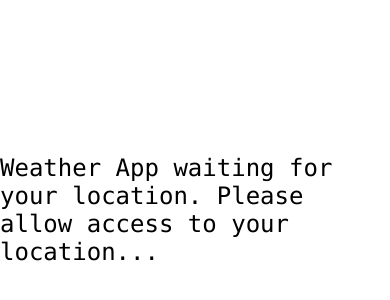
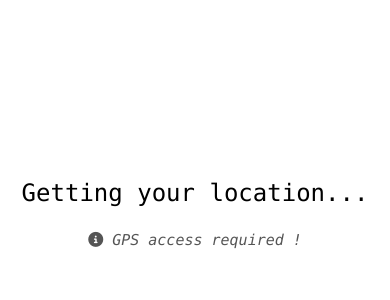
Before and after one commit to kishor300/WeatherApp, a website: page public/index.html in a window 390 px wide. Shown: the part 170-470 px from the top of the page. Drawn offline with Linux system fonts and the light colour scheme.

Commit message:
Responsive Design

```diff
--- a/public/index.html
+++ b/public/index.html
@@ -6,7 +6,8 @@
     <meta name="viewport" content="width=device-width, initial-scale=1.0, viewport-fit=cover" />
 
     <!-- loading icon library -->
-    <link rel="stylesheet" href="https://cdnjs.cloudflare.com/ajax/libs/font-awesome/4.7.0/css/font-awesome.min.css">
+    <!-- <link rel="stylesheet" href="https://cdnjs.cloudflare.com/ajax/libs/font-awesome/4.7.0/css/font-awesome.min.css"> -->
+    <link rel="stylesheet" href="https://cdnjs.cloudflare.com/ajax/libs/font-awesome/6.5.1/css/all.min.css">
     <link rel="stylesheet" href="style.css">
 
     <style>
@@ -89,7 +90,12 @@
 <body>
 
     <div id="permission-overlay">
-        <p class="permission-msg">Weather App waiting for your location. Please allow access to your location...</p>
+        <p>Getting your location...</p>
+        <p id="req">
+            <span><i class="fa-solid fa-circle-info"></i>
+            </span>
+            GPS access required !
+        </p>
     </div>
 
     <div id="content" style="display: none;">
--- a/public/style.css
+++ b/public/style.css
@@ -9,14 +9,17 @@ body {
     align-items: center;
 }
 
-.permission-msg {
+#permission-overlay {
 
-    display: flex;
-    justify-content: center;
-    align-items: center;
-    height: 90vh;
+    text-align: center;
     font-family: 'consolas';
     font-size: 24px;
+}
+
+#req {
+    font-size: 15px;
+    color: #555;
+    font-style: italic;
 }
 
 .container {
```
